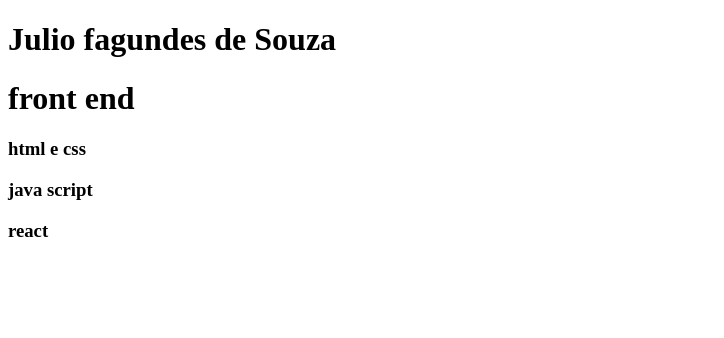
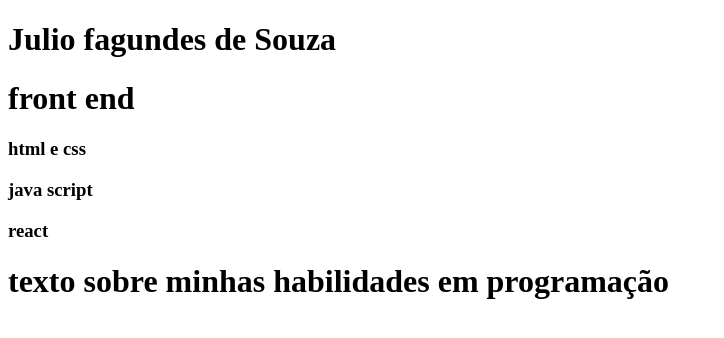
Before and after one commit to Fagndes/reposit-rio-1, a plain HTML site: page index.html in a window 1280 px wide. Shown: the whole page, without its empty margins (0-724 px from the left). Drawn offline with Linux system fonts and the light colour scheme.

Commit message:
texto adicionado sobre minas habilidades

```diff
--- a/index.html
+++ b/index.html
@@ -11,6 +11,7 @@
 <h3>html e css</h3>
 <h3>java script</h3>
 <h3>react</h3>
+<h1>texto sobre minhas habilidades em programação</h1>
 
 <body>
 
```
